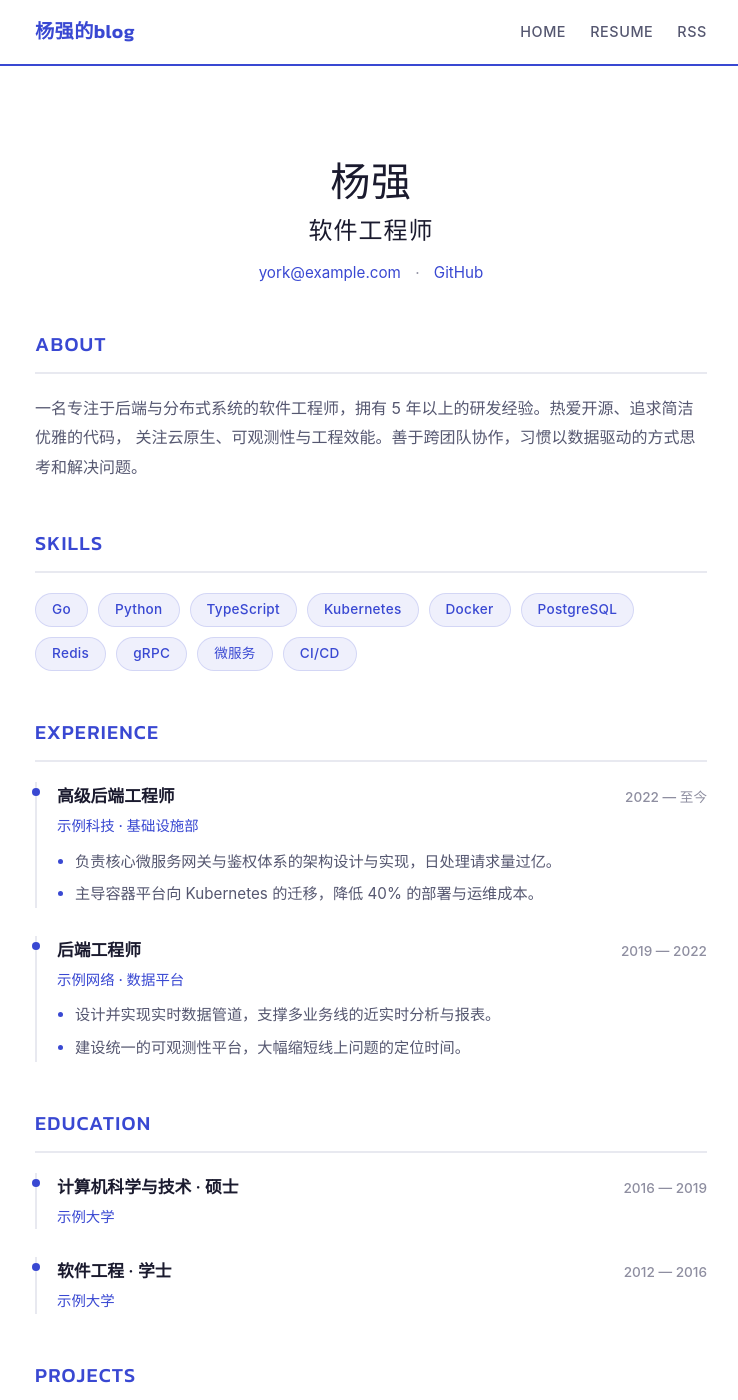
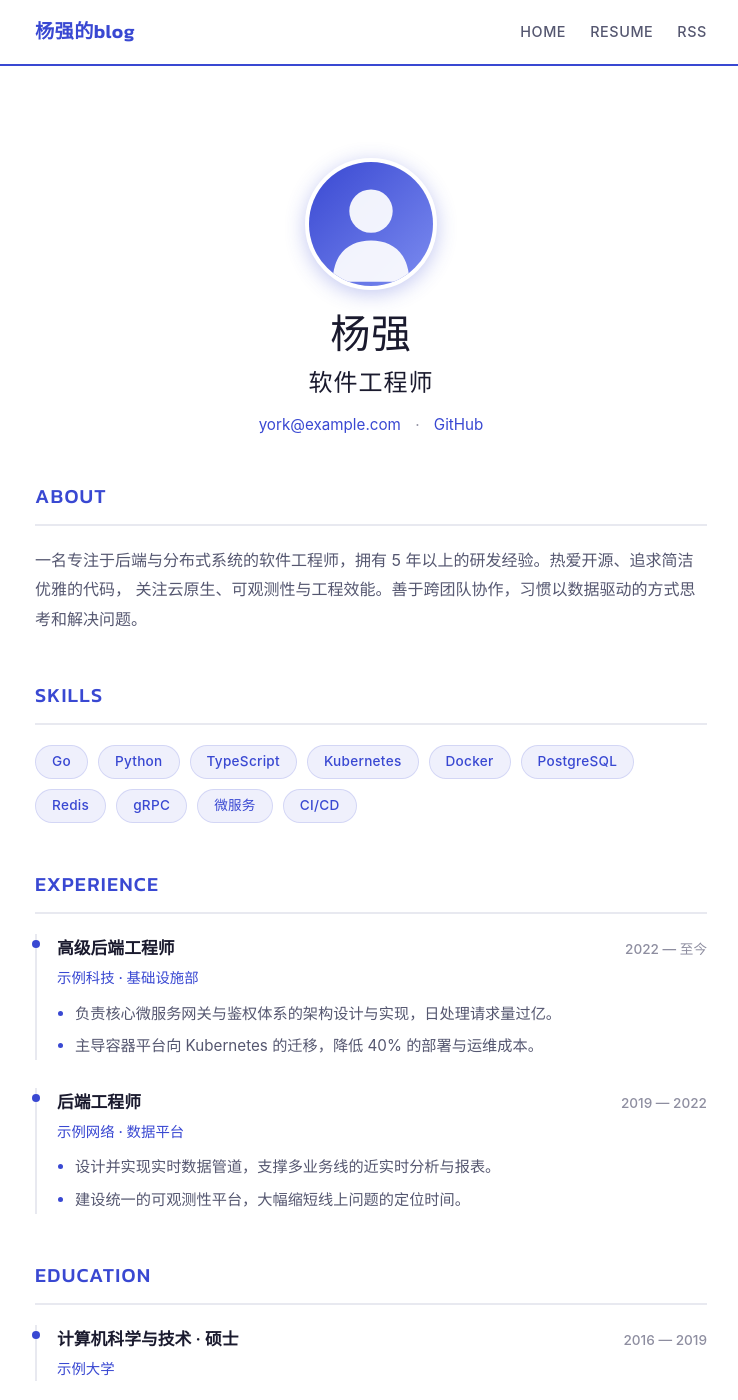
Before and after one commit to yorksity/yorksity.github.io, a Jekyll site: the page built from resume.html, in a window 1280 px wide and 1400 px high. Shown: the whole window, without its empty margins (269-1007 px from the left). Built offline with Jekyll 4.4.1, drawn with Linux system fonts in a browser that asks for light colours.

Commit message:
Enlarge homepage avatar and add resume profile photo

```diff
--- a/assets/css/main.css
+++ b/assets/css/main.css
@@ -144,13 +144,13 @@
   position: relative;
   display: flex;
   justify-content: center;
-  margin-top: -50px;
+  margin-top: -60px;
   z-index: 10;
 }
 
 .avatar-img {
-  width: 100px;
-  height: 100px;
+  width: 140px;
+  height: 140px;
   border-radius: 50%;
   background: linear-gradient(135deg, #3948d2, #5b6de0);
   display: flex;
@@ -224,6 +224,24 @@
   letter-spacing: 0.02em;
   line-height: 1.2;
   margin-bottom: 4px;
+}
+
+.resume-photo {
+  width: 132px;
+  height: 132px;
+  border-radius: 50%;
+  margin: 0 auto 20px;
+  overflow: hidden;
+  box-shadow: 0 4px 20px rgba(57, 72, 210, 0.3);
+  border: 4px solid #ffffff;
+  background: var(--bg-gray);
+}
+
+.resume-photo img {
+  width: 100%;
+  height: 100%;
+  object-fit: cover;
+  display: block;
 }
 
 .resume-head {
@@ -647,12 +665,12 @@
   }
 
   .home-avatar {
-    margin-top: -40px;
+    margin-top: -50px;
   }
 
   .avatar-img {
-    width: 80px;
-    height: 80px;
+    width: 110px;
+    height: 110px;
   }
 
   .avatar-img span {
--- a/resume.html
+++ b/resume.html
@@ -8,6 +8,9 @@
   <div class="wrapper">
 
     <div class="resume-head">
+      <div class="resume-photo">
+        <img src="{{ '/assets/images/profile-photo.svg' | relative_url }}" alt="个人照片">
+      </div>
       <h1 class="resume-name">{{ site.author }}</h1>
       <h2 class="resume-title">软件工程师</h2>
       <p class="resume-contact">
```
Also changed, not shown: assets/images/profile-photo.svg (added).
